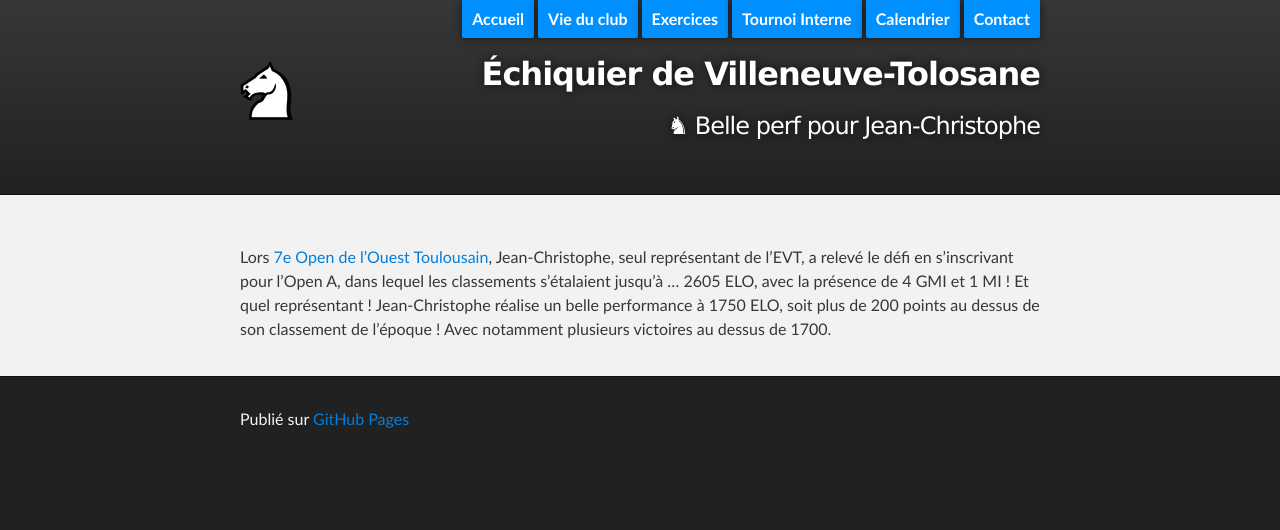
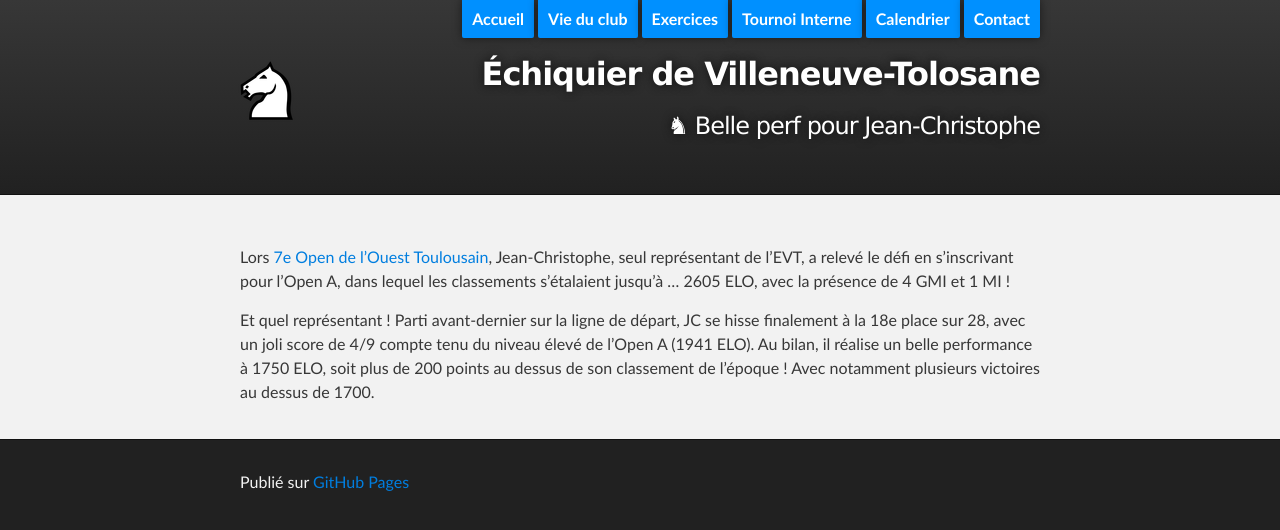
Before and after one commit to echiquier-villeneuve-tolosane/echiquier-villeneuve-tolosane.github.io, a Jekyll site: the page built from _posts/2014-04-27--9822-belle-perf-pour-jean-christophe.md, in a window 1280 px wide. Shown: the top 530 px of the page. Built offline with Jekyll 4.4.1, drawn with Linux system fonts in a browser that asks for light colours; nearby versions of some CDN libraries.

Commit message:
Updated 2014-04-27--9822-belle-perf-pour-jean-christophe.md

```diff
--- a/_posts/2014-04-27--9822-belle-perf-pour-jean-christophe.md
+++ b/_posts/2014-04-27--9822-belle-perf-pour-jean-christophe.md
@@ -1,8 +1,10 @@
 ---
 published: true
-title: "&#9822; Belle perf pour Jean-Christophe"
+title: "♞ Belle perf pour Jean-Christophe"
 layout: default
 root: ../../..
 ---
 
-Lors [7e Open de l'Ouest Toulousain](http://www.echecs.asso.fr/FicheTournoi.aspx?Ref=28209), Jean-Christophe, seul représentant de l'EVT, a relevé le défi en s'inscrivant pour l'Open A, dans lequel les classements s'étalaient jusqu'à ... 2605 ELO, avec la présence de 4 GMI et 1 MI ! Et quel représentant ! Jean-Christophe réalise un belle performance à 1750 ELO, soit plus de 200 points au dessus de son classement de l'époque ! Avec notamment plusieurs victoires au dessus de 1700.
+Lors [7e Open de l'Ouest Toulousain](http://www.echecs.asso.fr/FicheTournoi.aspx?Ref=28209), Jean-Christophe, seul représentant de l'EVT, a relevé le défi en s'inscrivant pour l'Open A, dans lequel les classements s'étalaient jusqu'à ... 2605 ELO, avec la présence de 4 GMI et 1 MI !
+
+Et quel représentant ! Parti avant-dernier sur la ligne de départ, JC se hisse finalement à la 18e place sur 28, avec un joli score de 4/9 compte tenu du niveau élevé de l'Open A (1941 ELO). Au bilan, il réalise un belle performance à 1750 ELO, soit plus de 200 points au dessus de son classement de l'époque ! Avec notamment plusieurs victoires au dessus de 1700.
```
